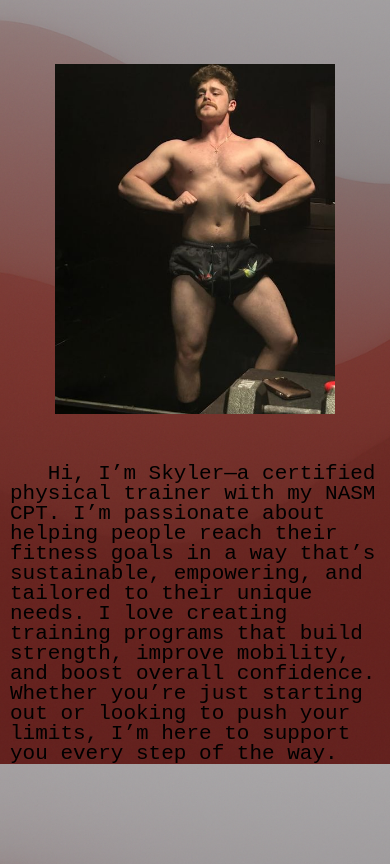
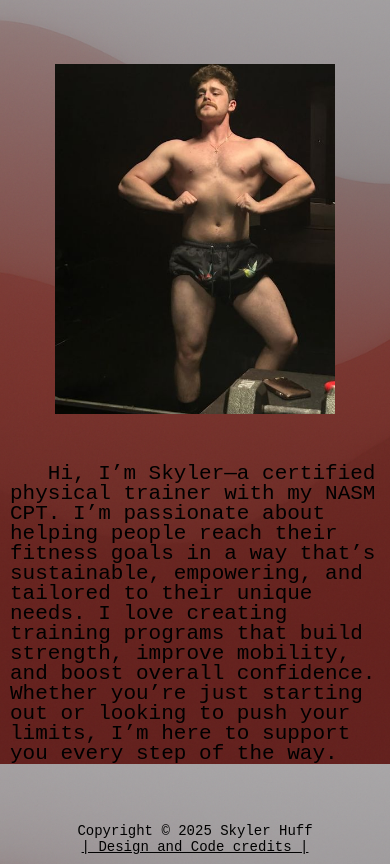
Before and after one commit to ernest-it/skylerhuff, a plain HTML site: page index.html in a window 390 px wide. Shown: the part 80-944 px from the top of the page. Drawn offline with nearby package versions, Linux system fonts and the light colour scheme; a script that the page names is missing.

Commit message:
updated book appointment page

```diff
--- a/css/skylerhuff.webflow.css
+++ b/css/skylerhuff.webflow.css
@@ -1380,6 +1380,38 @@ h1 {
   display: inline-block;
 }
 
+.footer-dark {
+  -webkit-text-fill-color: inherit;
+  background-color: #fff0;
+  background-clip: border-box;
+  border: 1px solid #0000;
+  padding: 50px 30px 15px;
+  position: absolute;
+  inset: auto 0% 0%;
+}
+
+.footer-divider {
+  background-color: #e4ebf3;
+  width: 100%;
+  height: 1px;
+  margin-top: 70px;
+  margin-bottom: 15px;
+}
+
+.footer-copyright-center {
+  color: #000;
+  text-align: center;
+  margin-bottom: 2%;
+  font-size: 14px;
+  line-height: 16px;
+  position: absolute;
+  inset: auto 0% 0%;
+}
+
+.link-6 {
+  color: #000;
+}
+
 @media screen and (max-width: 991px) {
   .menu-button {
     margin-top: 20px;
@@ -1497,6 +1529,10 @@ h1 {
     margin-bottom: 12px;
     line-height: 1.6;
   }
+
+  .footer-copyright-center {
+    position: absolute;
+  }
 }
 
 @media screen and (max-width: 767px) {
@@ -1609,6 +1645,19 @@ h1 {
 
   .dropdown-nav-item---brix {
     margin-bottom: 12px;
+  }
+
+  .footer-dark {
+    padding-left: 15px;
+    padding-right: 15px;
+  }
+
+  .footer-divider {
+    margin-top: 60px;
+  }
+
+  .footer-copyright-center {
+    position: absolute;
   }
 }
 
@@ -1869,6 +1918,11 @@ h1 {
     width: 12em;
     padding-top: 32px;
   }
+
+  .footer-copyright-center {
+    position: absolute;
+    inset: auto 0% 0%;
+  }
 }
 
 
--- a/index.html
+++ b/index.html
@@ -1,4 +1,4 @@
-<!DOCTYPE html><!--  This site was created in Webflow. https://webflow.com  --><!--  Last Published: Sat Jun 28 2025 01:16:28 GMT+0000 (Coordinated Universal Time)  -->
+<!DOCTYPE html><!--  This site was created in Webflow. https://webflow.com  --><!--  Last Published: Sat Jun 28 2025 01:24:12 GMT+0000 (Coordinated Universal Time)  -->
 <html data-wf-page="685c589a86e47d0029cab00d" data-wf-site="685c589a86e47d0029cab00c">
 <head>
   <meta charset="utf-8">
@@ -38,6 +38,11 @@
       </div>
     </div>
   </section>
+  <section class="footer-dark">
+    <div class="footer-copyright-center">Copyright © 2025 Skyler Huff <br>
+      <a href="https://ernestit.com/" class="link-6">| Design and Code credits |</a><br>
+    </div>
+  </section>
   <script src="https://d3e54v103j8qbb.cloudfront.net/js/jquery-3.5.1.min.dc5e7f18c8.js?site=685c589a86e47d0029cab00c" type="text/javascript" integrity="sha256-9/aliU8dGd2tb6OSsuzixeV4y/faTqgFtohetphbbj0=" crossorigin="anonymous"></script>
   <script src="js/webflow.js" type="text/javascript"></script>
 </body>
```
Also changed, not shown: book-appointment.html (+1 -1 lines), certifications.html (+1 -1 lines), contact.html (+1 -1 lines), testing.html (+1 -1 lines).
